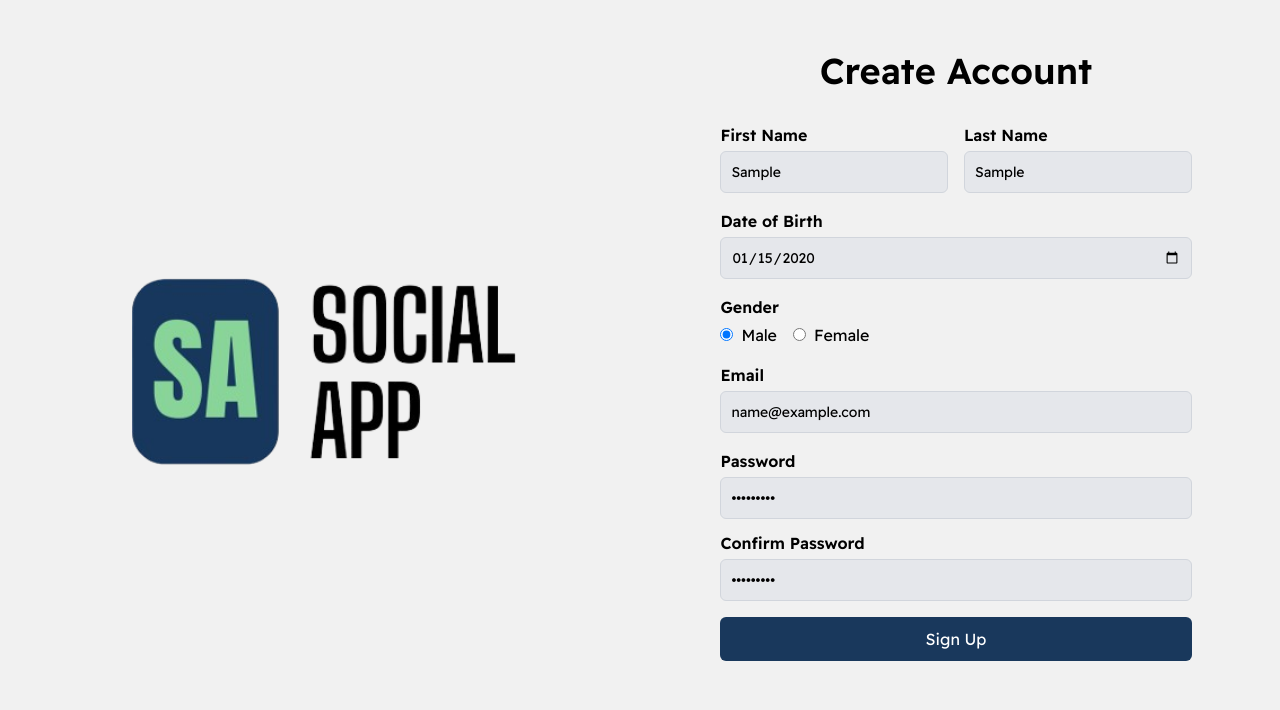
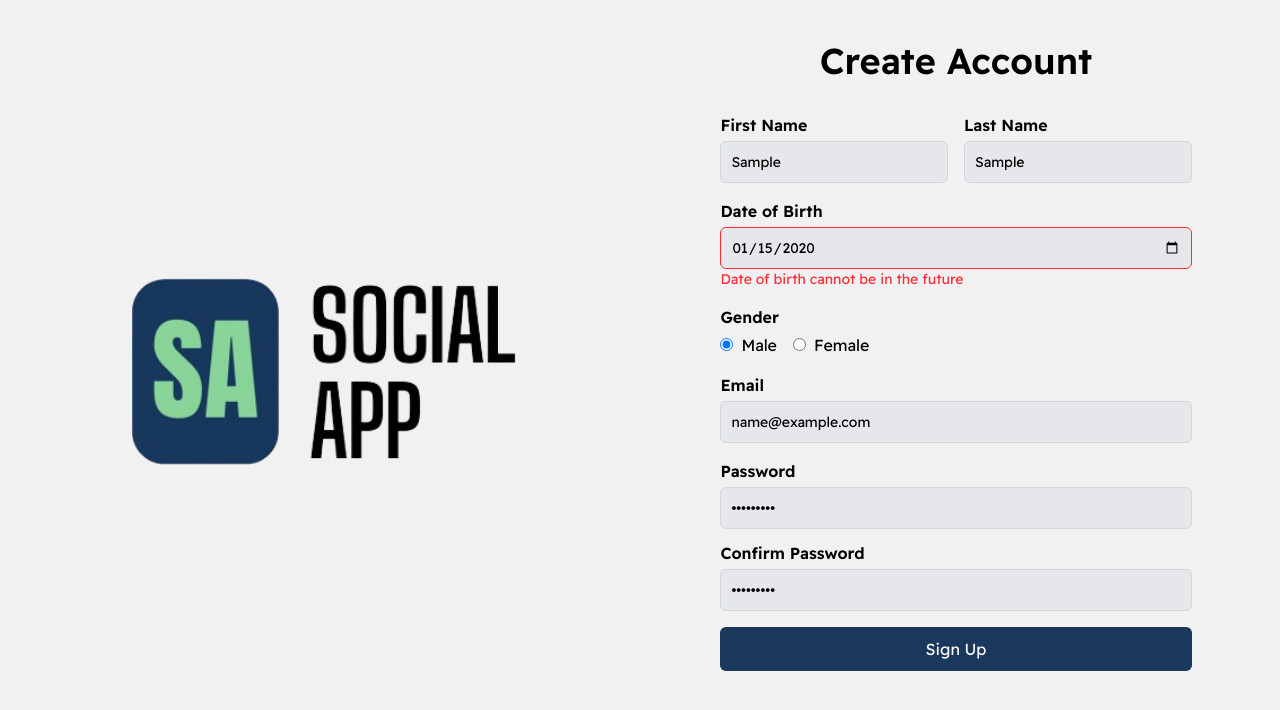
Before and after one commit to mandouro-22/social-media-mini, a React (Vite) app: page /register in a window 1280 px wide. Both pictures are taken after typing "Sample", "Sample", "2020-01-15", "name@example.com", "Sample123", "Sample123" into the empty fields and a click on the button "Sign Up". Shown: the top 710 px of the page. Built offline with nearby package versions, Linux system fonts and the light colour scheme; no server answers.

Commit message:
Implement API in Sign-up ✅

```diff
--- a/package.json
+++ b/package.json
@@ -11,6 +11,7 @@
   },
   "dependencies": {
     "@tailwindcss/vite": "^4.0.6",
+    "@tanstack/react-query": "^5.66.0",
     "axios": "^1.7.9",
     "formik": "^2.4.6",
     "i18next": "^24.2.2",
@@ -21,11 +22,13 @@
     "react-i18next": "^15.4.0",
     "react-icon": "^1.0.0",
     "react-router-dom": "^7.1.5",
+    "react-toastify": "^11.0.3",
     "tailwindcss": "^4.0.6",
     "yup": "^1.6.1"
   },
   "devDependencies": {
     "@eslint/js": "^9.19.0",
+    "@tanstack/eslint-plugin-query": "^5.66.1",
     "@types/react": "^19.0.8",
     "@types/react-dom": "^19.0.3",
     "@vitejs/plugin-react": "^4.3.4",
--- a/src/App.tsx
+++ b/src/App.tsx
@@ -1,7 +1,18 @@
 import { Pages } from "./routers/routes";
+import { ToastContainer } from "react-toastify";
 
 function App() {
-  return <Pages />;
+  return (
+    <>
+      <Pages />
+      <ToastContainer
+        position="bottom-right"
+        className={"text-sm"}
+        closeOnClick
+        autoClose={2000}
+      />
+    </>
+  );
 }
 
 export default App;
--- /dev/null
+++ b/src/config/axiosConfig.ts
@@ -0,0 +1,7 @@
+import axios from "axios";
+
+const API_BASE_URL = import.meta.env.VITE_APP_BASE_URL;
+
+export const apiClient = axios.create({
+  baseURL: API_BASE_URL,
+});
--- /dev/null
+++ b/src/hooks/index.ts
@@ -0,0 +1,3 @@
+import { useSignup } from "./useSignUp/useSignUp";
+
+export { useSignup };
--- /dev/null
+++ b/src/hooks/useSignUp/useSignUp.ts
@@ -0,0 +1,15 @@
+import axios from "axios";
+import { useMutation } from "@tanstack/react-query";
+import { SignUpValues } from "../../types/auth";
+import { apiClient } from "../../config/axiosConfig";
+
+const sendData = async (data: SignUpValues): Promise<SignUpValues> => {
+  const response = await apiClient.post("/auth/signup", data);
+  return response.data;
+};
+
+export const useSignup = () => {
+  return useMutation<SignUpValues, Error, SignUpValues>({
+    mutationFn: sendData,
+  });
+};
--- a/src/locales/ar/ar.json
+++ b/src/locales/ar/ar.json
@@ -28,5 +28,8 @@
   "Password Required": "كلمة المرور مطلوبة",
   "Password Mis Match": "كلمتا المرور غير متطابقتين",
   "Confirm Password Required": "تأكيد كلمة المرور مطلوب",
-  "Cannot be spaces only": "لا يمكن أن تكون مسافات فقط"
+  "Cannot be spaces only": "لا يمكن أن تكون مسافات فقط",
+  "Date of birth cannot be in the future": "لا يجوز أن يكون تاريخ الميلاد في المستقبل",
+  "You must be at least 12 years old": "يجب أن يكون عمرك 12 عامًا على الأقل",
+  "Date of Birth Required": "تاريخ الميلاد مطلوب"
 }
--- a/src/locales/en/en.json
+++ b/src/locales/en/en.json
@@ -28,5 +28,8 @@
   "Password Required": "Password is required",
   "Password Mis Match": "Passwords do not match",
   "Confirm Password Required": "Confirm password is required",
-  "Cannot be spaces only": "Cannot be spaces only"
+  "Cannot be spaces only": "Cannot be spaces only",
+  "Date of birth cannot be in the future": "Date of birth cannot be in the future",
+  "You must be at least 12 years old": "Date of birth cannot be in the future",
+  "Date of Birth Required": "Date of birth cannot be in the future"
 }
--- a/src/main.tsx
+++ b/src/main.tsx
@@ -1,12 +1,17 @@
 import { StrictMode } from "react";
 import { createRoot } from "react-dom/client";
+import { QueryClient, QueryClientProvider } from "@tanstack/react-query";
 import "./index.css";
 import App from "./App.tsx";
-// i18next
 import "./locales/i18n.ts";
+
+// react query
+const queeryClient = new QueryClient();
 
 createRoot(document.getElementById("root")!).render(
   <StrictMode>
-    <App />
+    <QueryClientProvider client={queeryClient}>
+      <App />
+    </QueryClientProvider>
   </StrictMode>
 );
--- a/src/pages/auth/signUp/signUp.tsx
+++ b/src/pages/auth/signUp/signUp.tsx
@@ -5,12 +5,15 @@ import { signUpSchema } from "../../../validation";
 import { Button } from "../../../components/common";
 import { useState } from "react";
 import { SignUpValues } from "../../../types/auth";
+import { useSignup } from "../../../hooks";
+import { useNavigate } from "react-router-dom";
+import { toast } from "react-toastify";
 
 const initialValues: SignUpValues = {
   firstName: "",
   lastName: "",
-  dateOfBirth: "",
-  gender: "male",
+  birthdate: "",
+  gender: "Male",
   email: "",
   password: "",
   confirmPassword: "",
@@ -18,15 +21,29 @@ const initialValues: SignUpValues = {
 
 export default function SignUp() {
   const [loading, setLoading] = useState<boolean>(false);
+  const navigate = useNavigate();
+  const mutation = useSignup();
   const { t } = useTranslation();
   const formik = useFormik({
     initialValues,
     validationSchema: () => signUpSchema(t),
     onSubmit: (values) => {
-      // handle form submission
+      // eslint-disable-next-line @typescript-eslint/no-unused-vars
+      const { confirmPassword, ...formData } = values;
       setLoading(true);
-      console.log(values);
-      setLoading(false);
+      mutation.mutate(formData, {
+        onSuccess: () => {
+          setLoading(false);
+          navigate("/");
+          toast.success(t("Account Created Successfully"));
+        },
+        onError: (error) => {
+          setLoading(false);
+          console.error(error.message);
+          toast.error(t("Something went wrong"));
+        },
+      });
+      console.log(formData);
     },
   });
   return (
@@ -103,17 +120,17 @@ export default function SignUp() {
                   <input
                     type="date"
                     className={`bg-gray-200 text-black rounded-md p-2.5 text-sm border ${
-                      formik.errors.dateOfBirth && formik.touched.dateOfBirth
+                      formik.errors.birthdate && formik.touched.birthdate
                         ? "border-red-500"
                         : "border-gray-300"
                     } outline-0`}
-                    {...formik.getFieldProps("dateOfBirth")}
-                    name="dateOfBirth"
+                    {...formik.getFieldProps("birthdate")}
+                    name="birthdate"
                     placeholder={t("Date Of Brith")}
                   />
-                  {formik.touched.dateOfBirth && formik.errors.dateOfBirth && (
+                  {formik.touched.birthdate && formik.errors.birthdate && (
                     <div className="text-red-500 text-sm">
-                      {formik.errors.dateOfBirth}
+                      {formik.errors.birthdate}
                     </div>
                   )}
                 </div>
@@ -127,8 +144,8 @@ export default function SignUp() {
                         <input
                           type="radio"
                           name="gender"
-                          value="male"
-                          checked={formik.values.gender === "male"}
+                          value="Male"
+                          checked={formik.values.gender === "Male"}
                           onChange={formik.handleChange}
                           className="ltr:mr-2 rtl:ml-2 peer-checked:bg-blue-800 focus:bg-blue-800"
                         />
@@ -138,8 +155,8 @@ export default function SignUp() {
                         <input
                           type="radio"
                           name="gender"
-                          value="female"
-                          checked={formik.values.gender === "female"}
+                          value="Female"
+                          checked={formik.values.gender === "Female"}
                           onChange={formik.handleChange}
                           className="ltr:mr-2 rtl:ml-2 peer-checked:bg-blue-800 focus:bg-blue-800"
                         />
--- a/src/types/auth.ts
+++ b/src/types/auth.ts
@@ -6,11 +6,11 @@ export type LoginValues = {
 export type SignUpValues = {
   firstName: string;
   lastName: string;
-  dateOfBirth: string;
-  gender: "male" | "female";
+  birthdate: string;
+  gender: "Male" | "Female";
   email: string;
   password: string;
-  confirmPassword: string;
+  confirmPassword?: string;
 };
 
 export type VerifyValues = {
--- a/src/validation/auth/signUpSchema.ts
+++ b/src/validation/auth/signUpSchema.ts
@@ -15,8 +15,8 @@ export const signUpSchema = (t: any) => {
       .test("no-spaces-only", t("Cannot be spaces only"), (value) =>
         value ? value.trim().length > 0 : false
       ),
-    gender: Yup.mixed<"male" | "female">()
-      .oneOf(["male", "female"], t("Invalid Gender"))
+    gender: Yup.mixed<"Male" | "Female">()
+      .oneOf(["Male", "Female"], t("Invalid Gender"))
       .required(t("Gender Required")),
     email: Yup.string()
       .email(t("Invalid Email"))
@@ -24,6 +24,16 @@ export const signUpSchema = (t: any) => {
       .test("no-spaces-only", t("Cannot be spaces only"), (value) =>
         value ? value.trim().length > 0 : false
       ),
+    birthdate: Yup.date()
+      .max(new Date(), t("Date of birth cannot be in the future"))
+      .test("age-check", t("You must be at least 12 years old"), (value) => {
+        if (!value) return false;
+        const today = new Date();
+        const minDate = new Date();
+        minDate.setFullYear(today.getFullYear() - 12);
+        return value <= minDate;
+      })
+      .required(t("Date of Birth Required")),
     password: Yup.string()
       .min(8, t("Password must be at least 8 characters"))
       .required(t("Password Required"))
```
Also changed, not shown: 1 other file (tests, documents, lock files or other folders).
